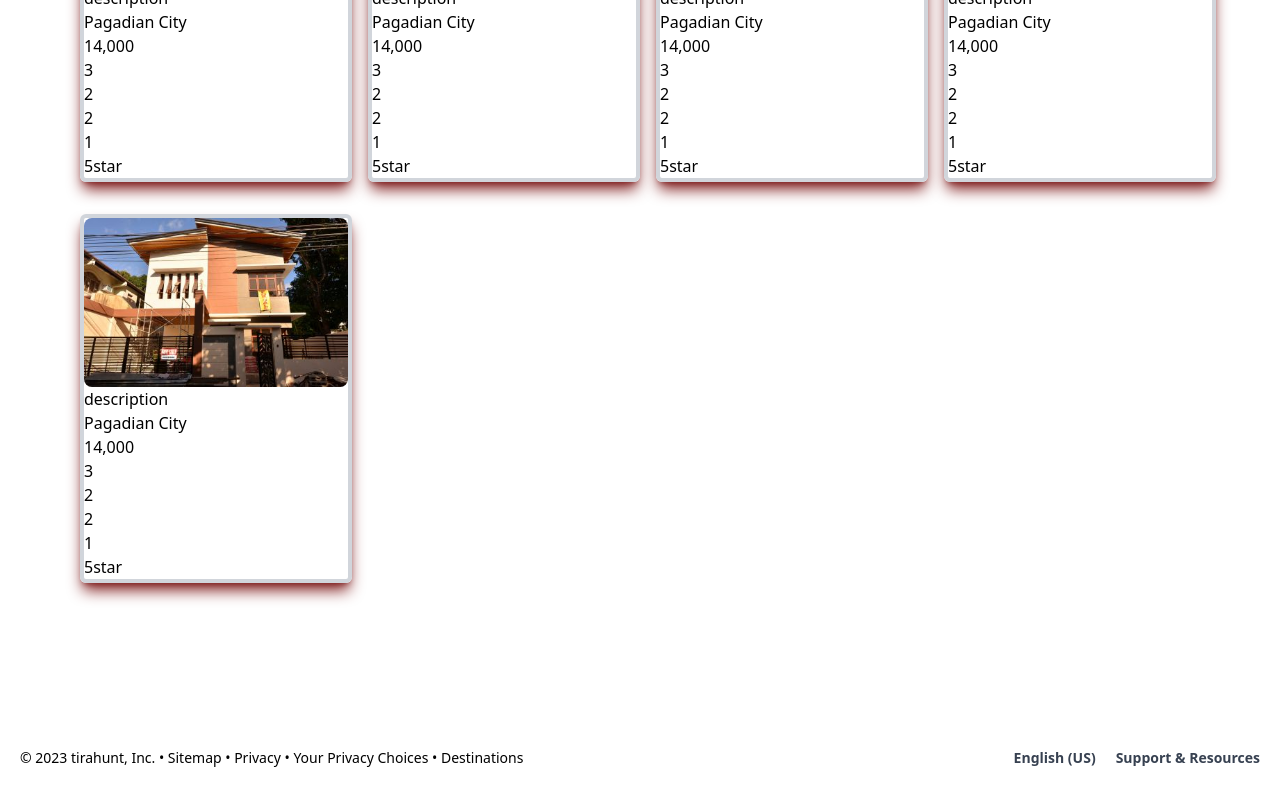
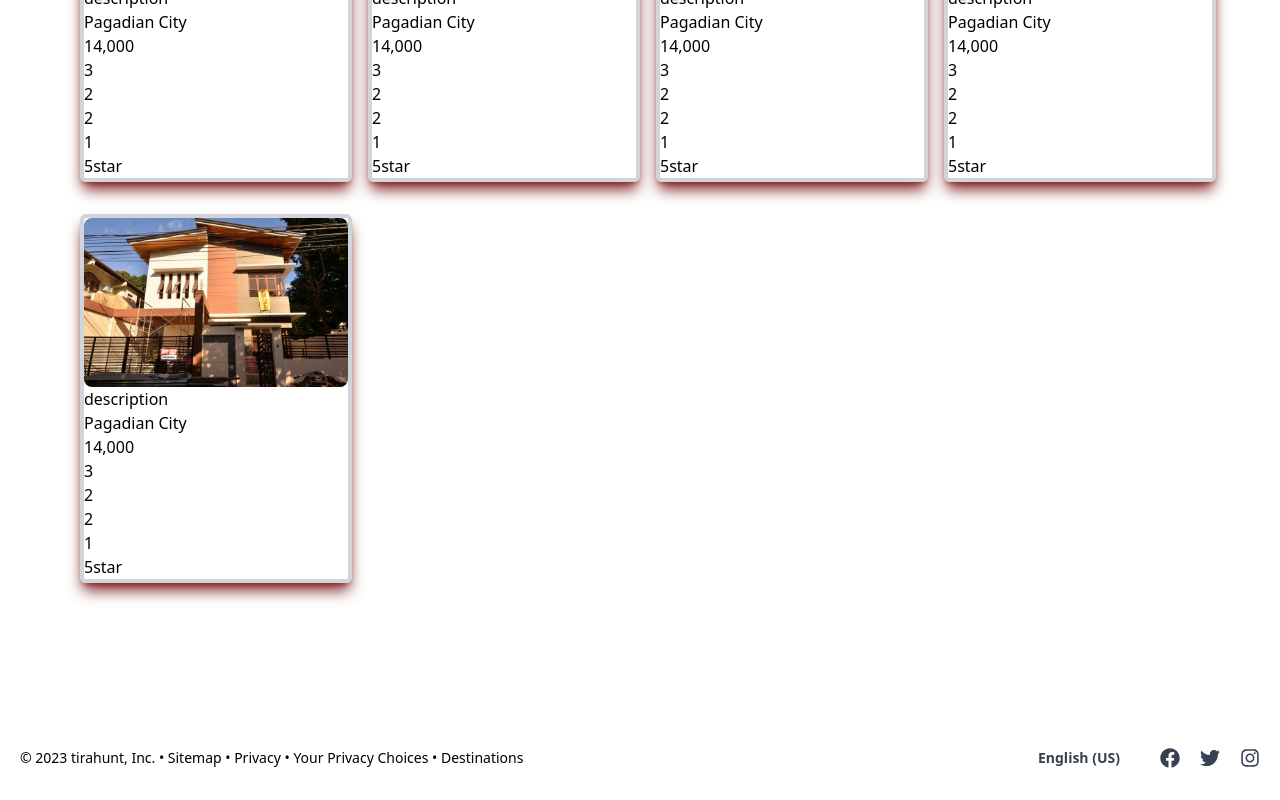
Before and after one commit to rjlb87/tirahunt, a React (Vite) app: page / in a window 1280 px wide. Shown: the part 426-1226 px from the top of the page. Built offline with nearby package versions, Linux system fonts and the light colour scheme.

Commit message:
feature: added icons in footer

```diff
--- a/src/common/Footer.jsx
+++ b/src/common/Footer.jsx
@@ -1,4 +1,5 @@
 import React from "react";
+import { FaFacebook, FaTwitter, FaInstagram } from "react-icons/fa";
 
 function Footer() {
   return (
@@ -13,13 +14,39 @@ function Footer() {
           </li>
         </ul>
         <div className="flex items-center ">
-          <ul className="flex justify-evenly text-gray-700">
+          <ul className="flex justify-center gap-5 text-gray-700">
             <li className="text-sm font-bold text-center mr-5">
               <a>English (US) </a>
             </li>
 
-            <li className="text-sm font-bold">
-              <a>Support & Resources</a>
+            <li>
+              <a
+                href="https://www.facebook.com"
+                target="_blank"
+                rel="noopener noreferrer"
+              >
+                <FaFacebook size={20} />
+              </a>
+            </li>
+
+            <li>
+              <a
+                href="https://www.twitter.com"
+                target="_blank"
+                rel="noopener noreferrer"
+              >
+                <FaTwitter size={20} />
+              </a>
+            </li>
+
+            <li>
+              <a
+                href="https://www.instagram.com"
+                target="_blank"
+                rel="noopener noreferrer"
+              >
+                <FaInstagram size={20} />
+              </a>
             </li>
           </ul>
         </div>
```
